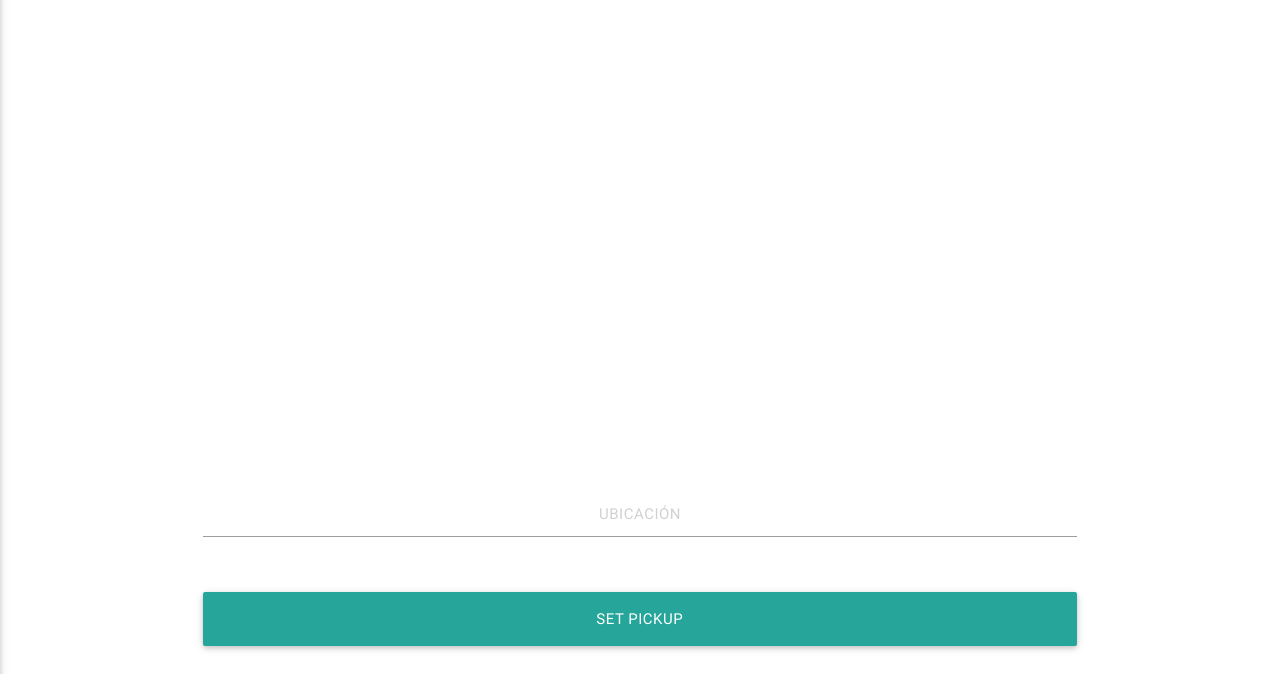
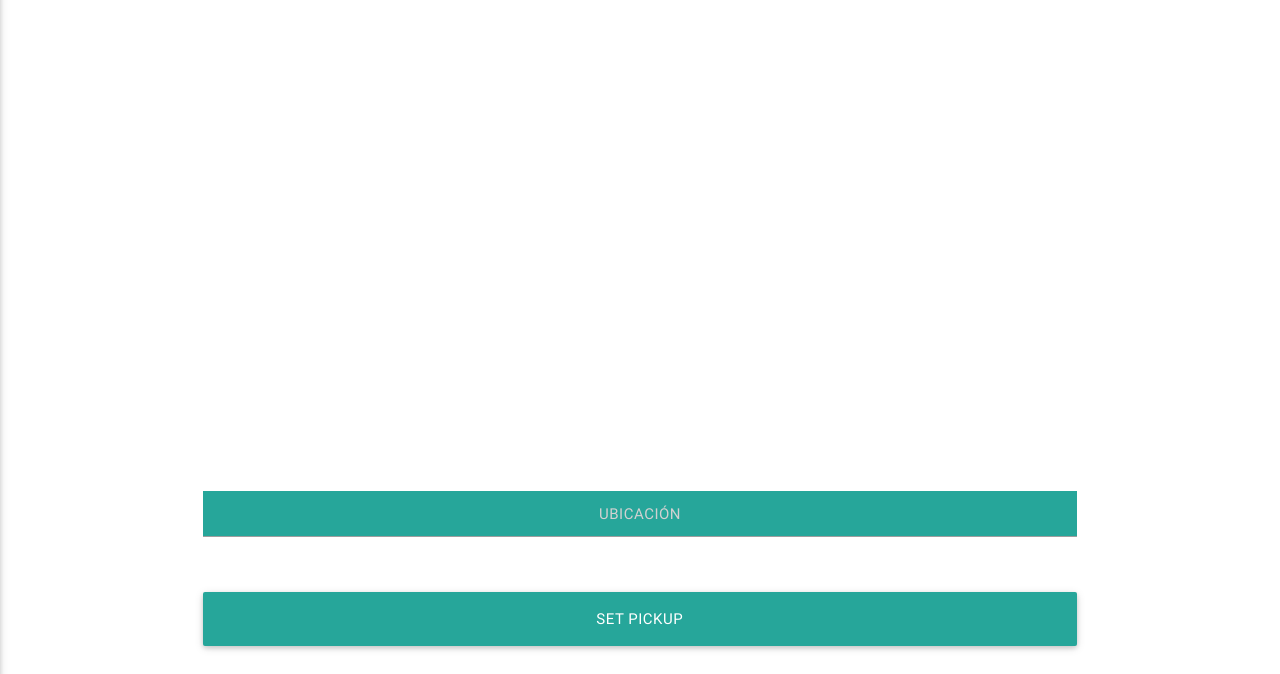
Before and after one commit to Jazmmine/lift, a plain HTML site: page mapa.html in a window 1280 px wide. Shown: the part 126-800 px from the top of the page. Drawn offline with nearby package versions, Linux system fonts and the light colour scheme; some packages are replaced by stand-ins of ours.

```diff
--- a/css/main.css
+++ b/css/main.css
@@ -143,6 +143,9 @@
     margin-left: 0;
     margin-right: 0;
 }
+#ubicacion{
+  background-color: #26a69a !important;
+}
 .color-blanco {
   color: white !important;
 }
```
Also changed, not shown: index.html (+1 -1 lines).
